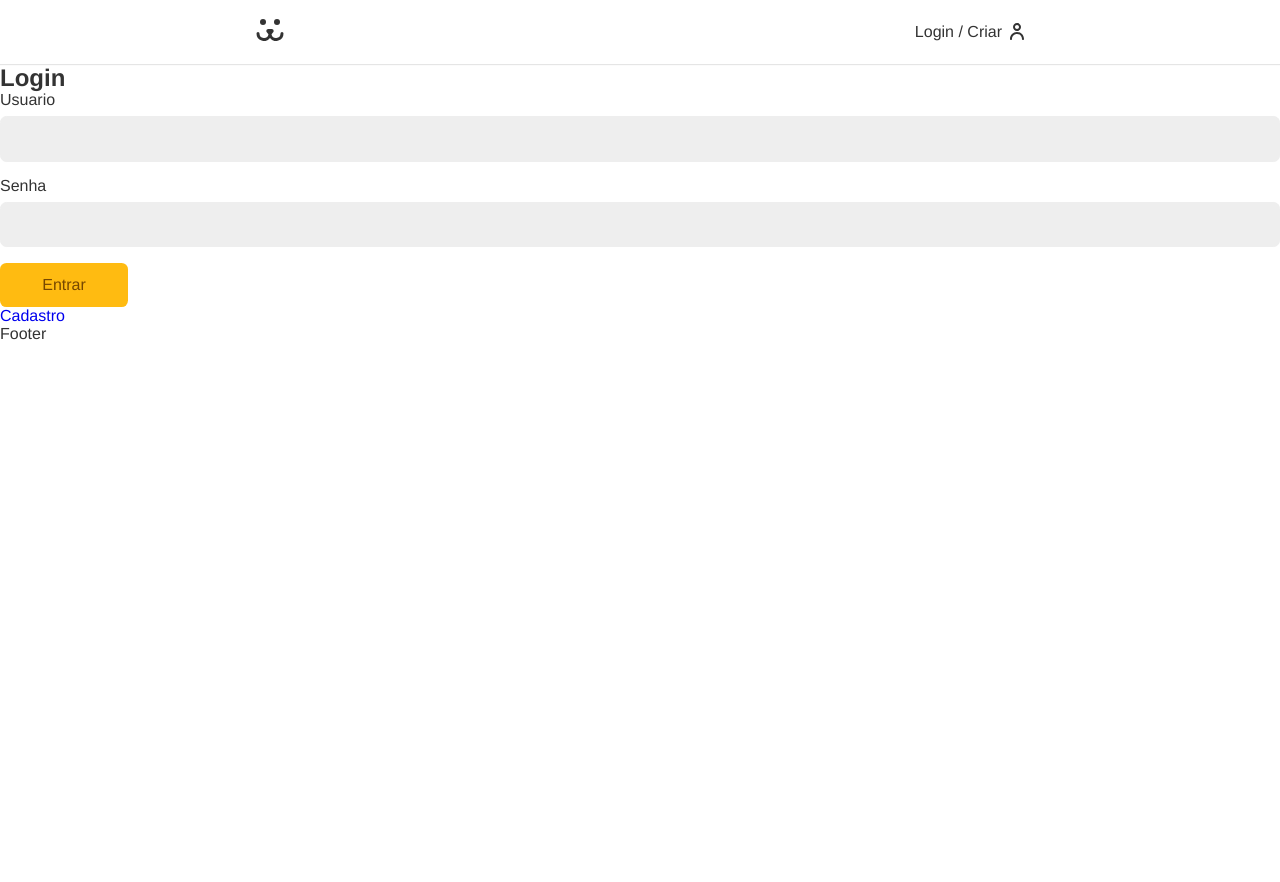
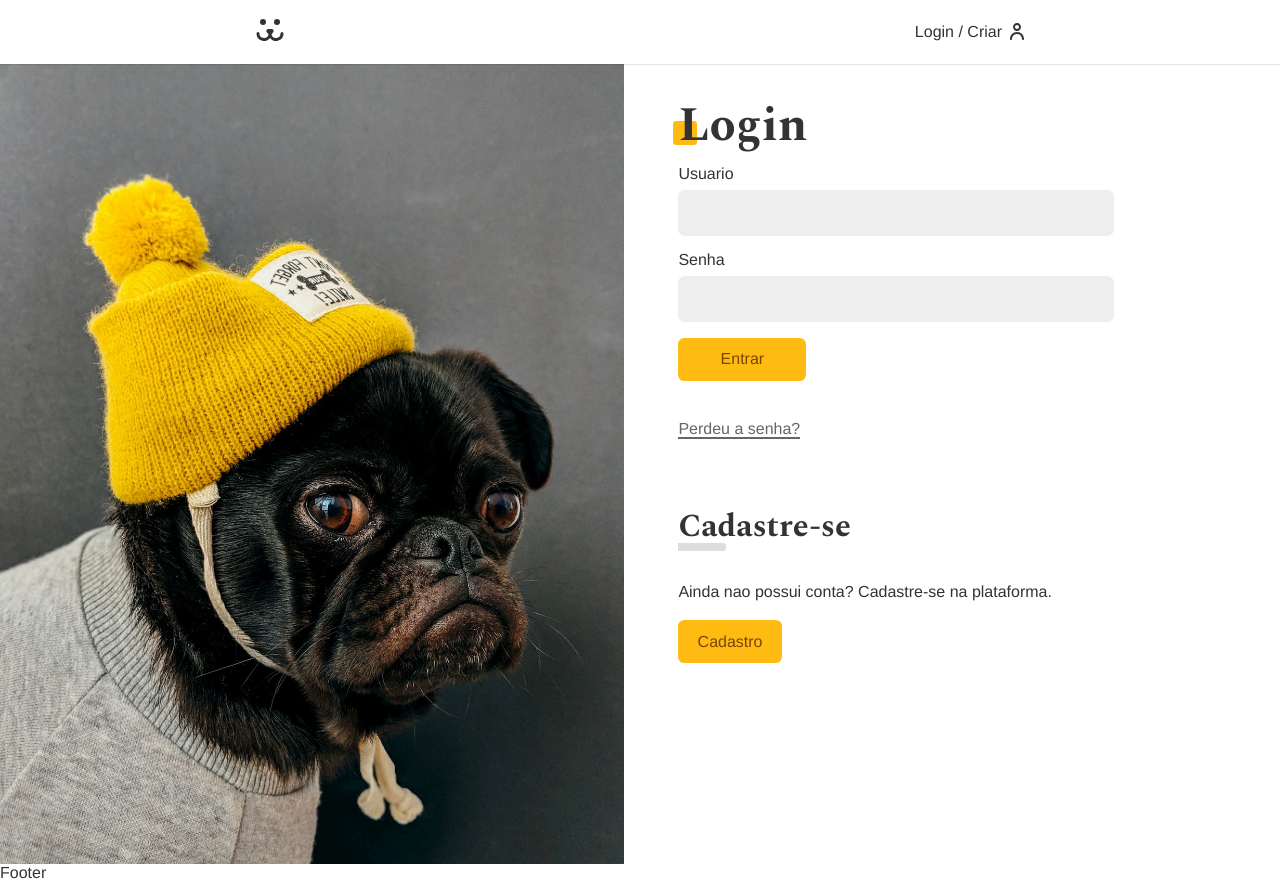
Before and after one commit to andrevenditti/dogs, a React (Vite) app: page /login in a window 1280 px wide. Before the commit the page ends 800 px from the top, so only its background shows below. Built offline with nearby package versions, Linux system fonts and the light colour scheme.

Commit message:
Add style login page; Create Error component

```diff
--- a/src/App.css
+++ b/src/App.css
@@ -1,3 +1,5 @@
+@import url('https://fonts.googleapis.com/css2?family=Spectral:wght@700&display=swap');
+
 *{
   box-sizing: border-box;
   margin: 0;
@@ -8,7 +10,7 @@
   padding-top: 4rem;
   color: #333;
   --type-first: Helvetica, Arial, sans-serif;
-  --type-second: 'Spectral', Georgia;
+  --type-second: 'Spectral', georgia;
   font-family: var(--type-first);
 }
 
@@ -22,6 +24,7 @@
 
 a {
   text-decoration: none;
+  color: #333;
 }
 
 img {
@@ -41,3 +44,41 @@
   padding: 0 1rem;
   margin: 0 auto;
 }
+
+.title {
+  margin: 1rem 0;
+  font-family: var(--type-second);
+  font-weight: 700 ;
+  font-size: 3rem;
+  line-height: 1;
+  position: relative;
+  z-index: 1;
+}
+
+.title::after {
+  content: "";
+  display: inline-block;
+  position: absolute;
+
+  background-color: #fb1;
+  width: 1.5rem;
+  height: 1.5rem;
+  left: -5px;
+  bottom: 5px;
+  border-radius: 0.2rem;
+
+  z-index: -1;
+}
+
+.animeLeft {
+  opacity: 0;
+  transform: translateX(-20px);
+  animation: animeLeft .3s ease-in forwards;
+}
+
+@keyframes animeLeft {
+  to {
+    transform: initial;
+    opacity: 1;
+  }
+}
--- /dev/null
+++ b/src/Components/Helper/Error.jsx
@@ -0,0 +1,6 @@
+import React from 'react'
+
+export const Error = ({ error }) => {
+  if (!error) return null
+  return <p style={{ color: '#f31', margin: '1rem 0' }}>{error}</p>
+}
--- a/src/Pages/Login/Login.jsx
+++ b/src/Pages/Login/Login.jsx
@@ -1,13 +1,16 @@
 import React from 'react'
 import { Outlet, Navigate } from 'react-router-dom'
 import { UserContext } from '../../Contexts/UserContext'
+import styles from './Login.module.css'
 
 export const Login = () => {
   const { login } = React.useContext(UserContext)
   if (login === true) return <Navigate to={'/conta'} />
   return (
-    <div>
-      <Outlet />
+    <div className={styles.loginContainer}>
+      <div className={styles.formWrapper}>
+        <Outlet />
+      </div>
     </div>
   )
 }
--- a/src/Pages/Login/Login.module.css
+++ b/src/Pages/Login/Login.module.css
@@ -0,0 +1,31 @@
+.loginContainer {
+  display: grid;
+  grid-template-columns: 1fr 1fr;
+  gap: 2rem;
+
+  min-height: 100vh;
+}
+
+.loginContainer::before {
+  display: block;
+  content: '';
+  background: url('../../Assets/login.jpg') no-repeat center center;
+  background-size: cover;
+}
+
+.formWrapper {
+  max-width: 30rem;
+  padding: 1.4rem;
+}
+
+@media (max-width: 720px) {
+  .loginContainer {
+    grid-template-columns: 1fr;
+  }
+  .loginContainer::before {
+    display: none;
+  }
+  .formWrapper {
+    max-width: 100%;
+  }
+}
--- a/src/Pages/Login/LoginForm.jsx
+++ b/src/Pages/Login/LoginForm.jsx
@@ -3,8 +3,10 @@
 import { Input } from '../../Components/Forms/Input'
 import { Button } from '../../Components/Forms/Button'
 import useForm from '../../Hooks/useForm'
-import Api from '../../api/Api'
+import { Error } from '../../Components/Helper/Error'
 import { UserContext } from '../../Contexts/UserContext'
+import styles from './LoginForm.module.css'
+import styleBtn from '../../Components/Forms/Button.module.css'
 
 export const LoginForm = () => {
   const username = useForm()
@@ -20,9 +22,9 @@
   }
 
   return (
-    <section>
-      <h1>Login</h1>
-      <form onSubmit={handleLogin}>
+    <section className="animeLeft">
+      <h1 className="title">Login</h1>
+      <form className={styles.form} onSubmit={handleLogin}>
         <Input {...username} type="text" label="Usuario" name="username" />
         <Input {...password} type="password" label="Senha" name="password" />
         {loading ? (
@@ -30,9 +32,18 @@
         ) : (
           <Button>Entrar</Button>
         )}
+        <Error error={error} />
       </form>
-      <Link to={'/login/criar'}>Cadastro</Link>
-      {error && <p>{error}</p>}
+      <Link className={styles.passwordReset} to={'/login/perdeu'}>
+        Perdeu a senha?
+      </Link>
+      <div className={styles.createAccount}>
+        <h2 className={styles.subtitle}>Cadastre-se</h2>
+        <p>Ainda nao possui conta? Cadastre-se na plataforma.</p>
+        <Link className={styleBtn.button} to={'/login/criar'}>
+          Cadastro
+        </Link>
+      </div>
     </section>
   )
 }
--- /dev/null
+++ b/src/Pages/Login/LoginForm.module.css
@@ -0,0 +1,42 @@
+.form {
+  margin-bottom: 2rem;
+}
+
+.passwordReset {
+  display: inline-block;
+  color: #666;
+  padding: 0.5rem 0;
+  line-height: 1;
+}
+
+.passwordReset::after {
+  content: "";
+  display: block;
+  height: 2px;
+  width: 100%;
+  background-color: currentColor;
+}
+
+.createAccount {
+  margin-top: 4rem;
+  p {
+    margin-top: 2rem;
+    margin-bottom: 2rem;
+  }
+}
+
+
+.subtitle {
+  font-family: var(--type-second);
+  line-height: 1;
+  font-size: 2rem;
+}
+
+.subtitle::after {
+  content: "";
+  display: block;
+  background-color: #ddd;
+  width: 3rem;
+  height: 0.5rem;
+  border-radius: 0 0.2rem 0.2rem 0;
+}
```
